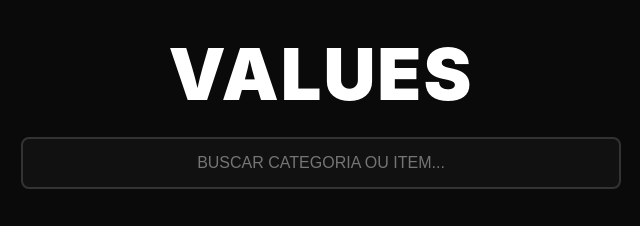
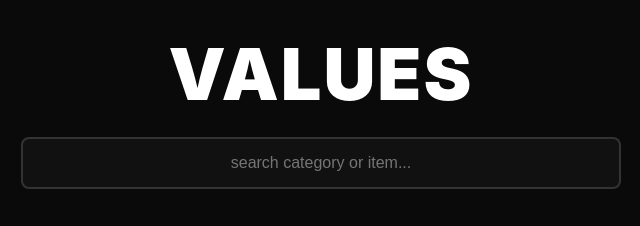
Before and after one commit to sailor-values/sailor-piece-values, a plain HTML site: page index.html in a window 1280 px wide. Shown: the top 226 px of the page, 319-959 px from the left. Drawn offline with Linux system fonts and the light colour scheme.

Commit message:
Update index.html

```diff
--- a/index.html
+++ b/index.html
@@ -110,7 +110,7 @@
     <h1 class="rgb-title">Values</h1>
 
     <div class="search-container">
-        <input type="text" id="searchInput" placeholder="BUSCAR CATEGORIA OU ITEM...">
+        <input type="text" id="searchInput" placeholder="search category or item...">
     </div>
 
     <div class="main-container" id="blocks-container"></div>
```
